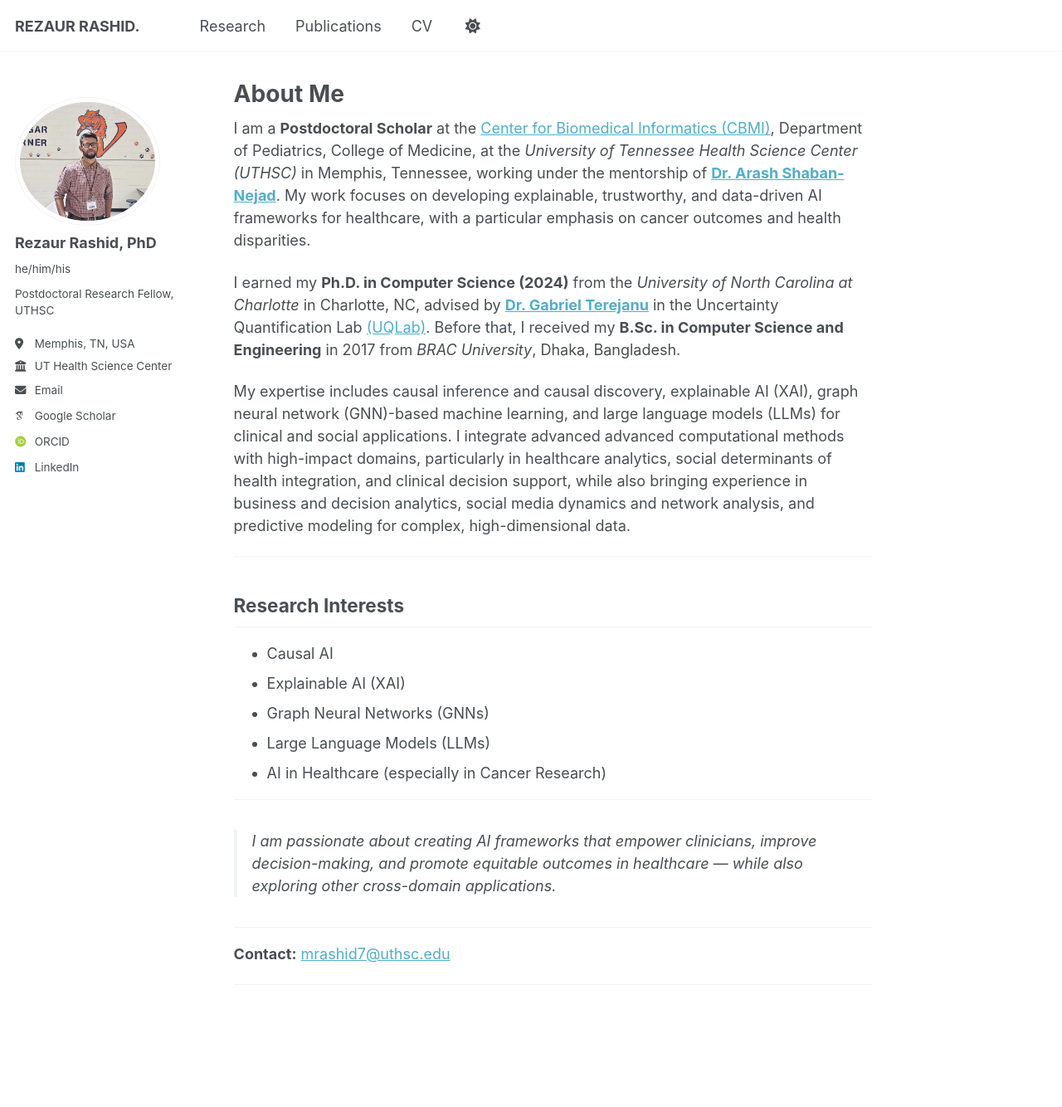
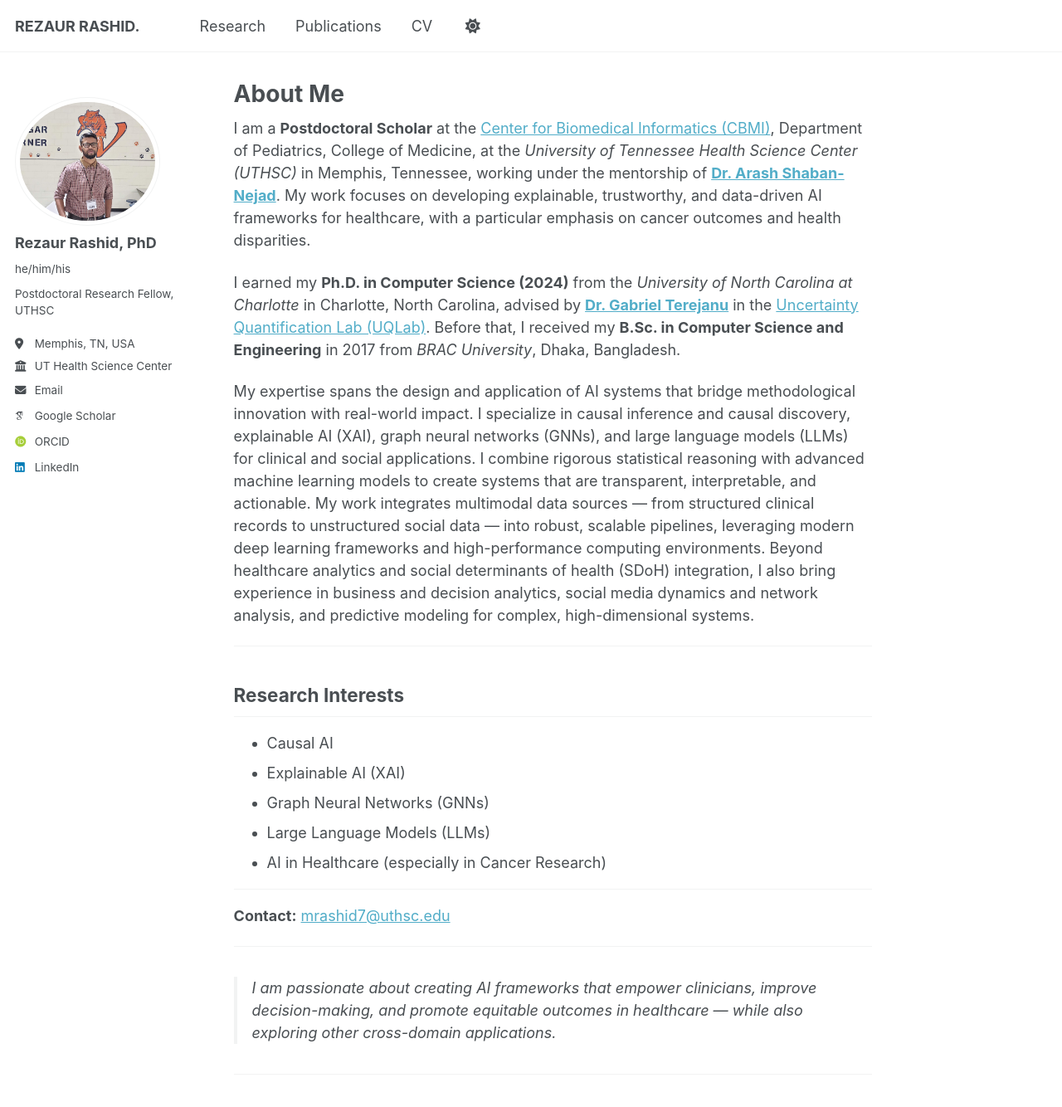
Before and after one commit to rezaurrashid/rezaurrashid.github.io, a Jekyll site: the page built from _pages/about.md, in a window 1280 px wide and 1400 px high. Shown: the top 1334 px of the window at 83% size. Built offline with Jekyll 4.4.1, drawn with Linux system fonts in a browser that asks for light colours; some web fonts are replaced; a script that is not in the unit is left out.

Commit message:
updated research and about page almost final

```diff
--- a/_pages/about.md
+++ b/_pages/about.md
@@ -10,10 +10,9 @@ redirect_from:
 
 I am a **Postdoctoral Scholar** at the [Center for Biomedical Informatics (CBMI)](https://uthsc.edu/cbmi), Department of Pediatrics, College of Medicine, at the *University of Tennessee Health Science Center (UTHSC)* in Memphis, Tennessee, working under the mentorship of [**Dr. Arash Shaban-Nejad**](https://uthsc.edu/cbmi/about/faculty-staff.php). My work focuses on developing explainable, trustworthy, and data-driven AI frameworks for healthcare, with a particular emphasis on cancer outcomes and health disparities.
 
-I earned my **Ph.D. in Computer Science (2024)** from the *University of North Carolina at Charlotte* in Charlotte, NC, advised by [**Dr. Gabriel Terejanu**](https://cci.charlotte.edu/directory/gabriel-terejanu/) in the Uncertainty Quantification Lab [(UQLab)](https://www.uncertaintyquantification.org/).  Before that, I received my **B.Sc. in Computer Science and Engineering** in 2017 from *BRAC University*, Dhaka, Bangladesh.
+I earned my **Ph.D. in Computer Science (2024)** from the *University of North Carolina at Charlotte* in Charlotte, North Carolina, advised by [**Dr. Gabriel Terejanu**](https://cci.charlotte.edu/directory/gabriel-terejanu/) in the [Uncertainty Quantification Lab (UQLab)](https://www.uncertaintyquantification.org/).  Before that, I received my **B.Sc. in Computer Science and Engineering** in 2017 from *BRAC University*, Dhaka, Bangladesh.
 
-My expertise includes causal inference and causal discovery, explainable AI (XAI), graph neural network (GNN)-based machine learning, and large language models (LLMs) for clinical and social applications. I integrate advanced advanced computational methods with high-impact domains, particularly in healthcare analytics, social determinants of health integration, and clinical decision support, while also bringing experience in business and decision analytics, social media dynamics and network analysis, and predictive modeling for complex, high-dimensional data.
-
+My expertise spans the design and application of AI systems that bridge methodological innovation with real-world impact. I specialize in causal inference and causal discovery, explainable AI (XAI), graph neural networks (GNNs), and large language models (LLMs) for clinical and social applications. I combine rigorous statistical reasoning with advanced machine learning models to create systems that are transparent, interpretable, and actionable. My work integrates multimodal data sources — from structured clinical records to unstructured social data — into robust, scalable pipelines, leveraging modern deep learning frameworks and high-performance computing environments. Beyond healthcare analytics and social determinants of health (SDoH) integration, I also bring experience in business and decision analytics, social media dynamics and network analysis, and predictive modeling for complex, high-dimensional systems.
 
 ---
 
@@ -26,11 +25,10 @@ My expertise includes causal inference and causal discovery, explainable AI (XAI
 
 ---
 
+**Contact:** [mrashid7@uthsc.edu](mailto:mrashid7@uthsc.edu)
+
+---
 
 > I am passionate about creating AI frameworks that empower clinicians, improve decision-making, and promote equitable outcomes in healthcare — while also exploring other cross-domain applications.
 
 ---
-
-**Contact:** [mrashid7@uthsc.edu](mailto:mrashid7@uthsc.edu)
-
----
```
